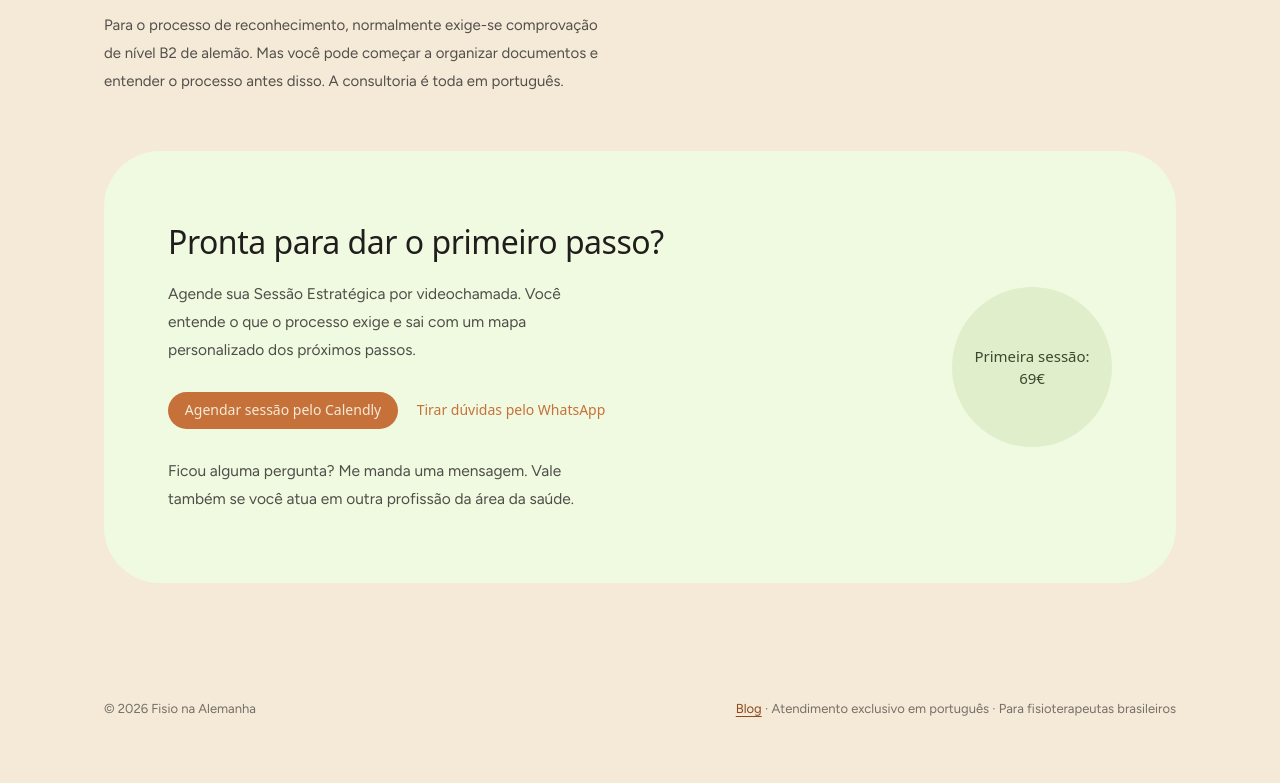
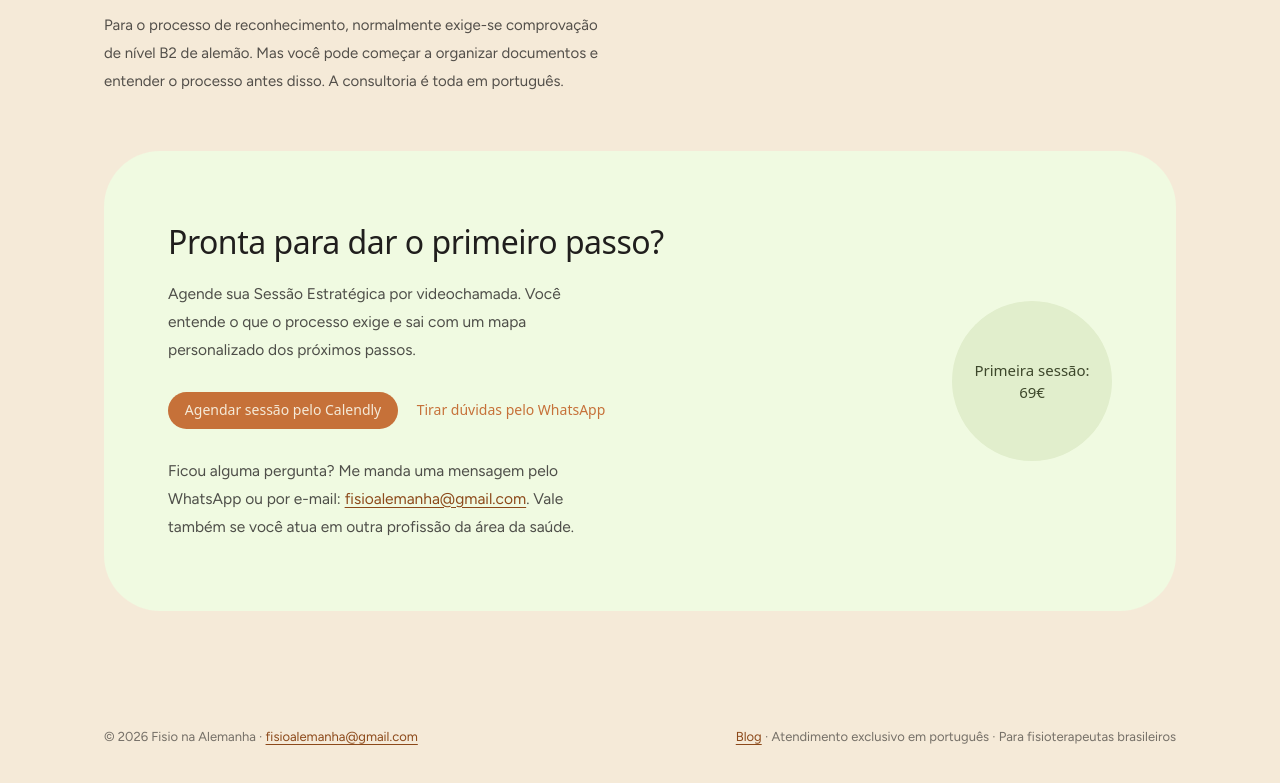
Before and after one commit to oliverstr/fisio-na-alemanha, a plain HTML site: page index.html in a window 1280 px wide. Shown: the part 3931-4714 px from the top of the page. Drawn offline with nearby package versions, Linux system fonts and the light colour scheme; a web font is replaced by a local one.

Commit message:
Add professional email to contact section and footer
Co-Authored-By: Claude Sonnet 5.5 <noreply@anthropic.com>
Claude-Session: https://claude.ai/code/session_013rzyeXoxeqvByefNaE4QHf

```diff
--- a/index.html
+++ b/index.html
@@ -575,7 +575,7 @@
           <a href="https://calendly.com/borgesflaviamonteiro/30min" target="_blank" rel="noopener" class="btn btn-primary" style="text-decoration:none;">Agendar sessão pelo Calendly</a>
           <a href="https://wa.me/491734736968?text=Oi%20Fl%C3%A1via%2C%20vim%20pelo%20site%20e%20tenho%20uma%20d%C3%BAvida" target="_blank" rel="noopener" class="btn btn-ghost" style="text-decoration:none;">Tirar dúvidas pelo WhatsApp</a>
         </div>
-        <p class="sub" style="margin-top:var(--leading);">Ficou alguma pergunta? Me manda uma mensagem. Vale também se você atua em outra profissão da área da saúde.</p>
+        <p class="sub" style="margin-top:var(--leading);">Ficou alguma pergunta? Me manda uma mensagem pelo WhatsApp ou por e-mail: <a href="mailto:fisioalemanha@gmail.com">fisioalemanha@gmail.com</a>. Vale também se você atua em outra profissão da área da saúde.</p>
       </div>
       <div style="background:var(--color-accent-2-200);border-radius:50%;width:160px;height:160px;display:grid;place-content:center;text-align:center;flex-shrink:0;padding:20px;box-sizing:border-box;">
         <p style="font-family:var(--font-heading);font-size:15px;line-height:22px;margin:0;color:var(--color-accent-2-800);">Primeira sessão: 69€</p>
@@ -584,7 +584,7 @@
   </section>
 
   <footer style="display:flex;justify-content:space-between;flex-wrap:wrap;gap:var(--space-3);">
-    <span>© 2026 Fisio na Alemanha</span>
+    <span>© 2026 Fisio na Alemanha · <a href="mailto:fisioalemanha@gmail.com">fisioalemanha@gmail.com</a></span>
     <span><a href="/blog/reconhecimento-diploma-fisioterapeuta-alemanha/">Blog</a> · Atendimento exclusivo em português · Para fisioterapeutas brasileiros</span>
   </footer>
 
```
